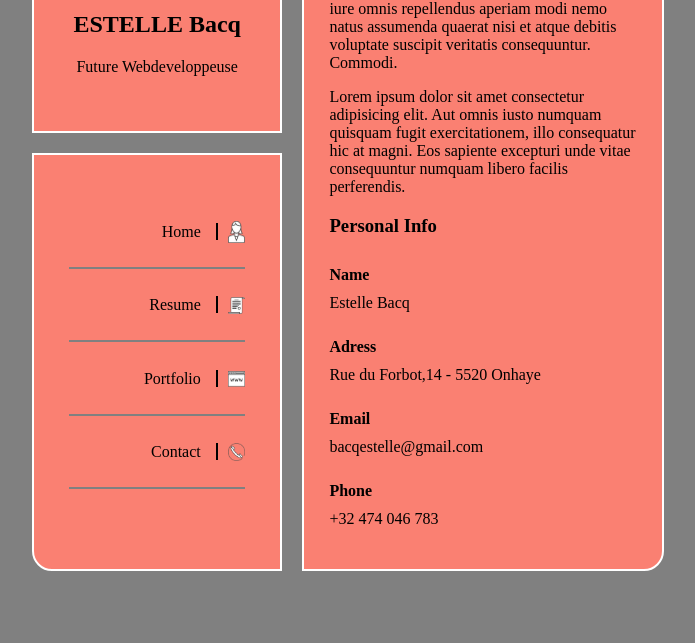
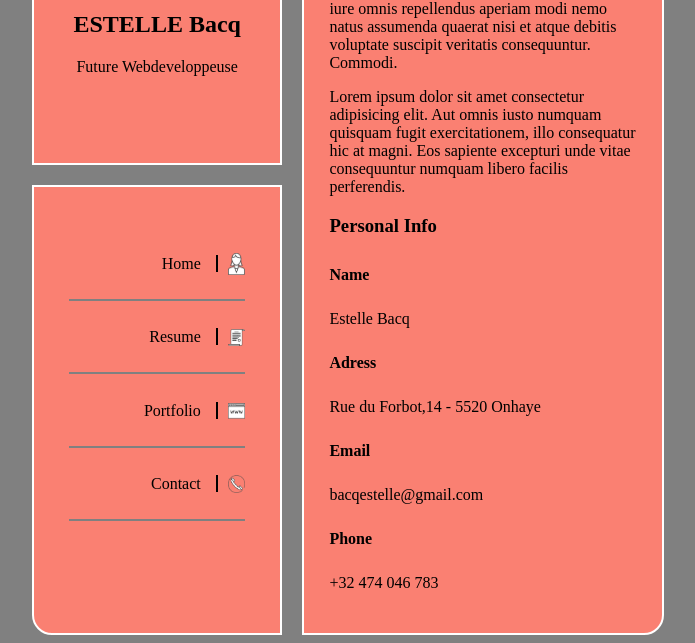
Before and after one commit to BacqEstelle/vcard, a plain HTML site: page index.html in a window 1280 px wide. Shown: the part 255-898 px from the top of the page, without its empty margins (292-987 px from the left). Before the commit the page ends 834 px from the top, so only its background shows below. Drawn offline with Linux system fonts and the light colour scheme.

Commit message:
correction w3c

```diff
--- a/index.html
+++ b/index.html
@@ -1,9 +1,9 @@
 <!DOCTYPE Html>
 <html lang="fr">
 <head>
-  <title> Star Wars Crawl </title>
+  <title> VCard Bacq Estelle </title>
   <meta http-equiv="Content-Type" content="text/html;charset=UTF-8">
-  <meta name="Description" content="Star Wars Crawl">
+  <meta name="Description" content="VCard Bacq Estelle">
   <meta name="viewport" content="width=device-width, initial-scale=1">
   <link href="style.css" rel="stylesheet">
   <link rel="icon" href="img/ico.png" />
@@ -39,10 +39,10 @@
 <p>Lorem ipsum dolor sit amet consectetur, adipisicing elit. Nam mollitia, necessitatibus at iure omnis repellendus aperiam modi nemo natus assumenda quaerat nisi et atque debitis voluptate suscipit veritatis consequuntur. Commodi.</p>
 <p>Lorem ipsum dolor sit amet consectetur adipisicing elit. Aut omnis iusto numquam quisquam fugit exercitationem, illo consequatur hic at magni. Eos sapiente excepturi unde vitae consequuntur numquam libero facilis perferendis.</p>
 <h3>Personal Info</h3>
-<p><div class="box-beige">Name</div> Estelle Bacq</p>
-<p><div class="box-beige">Adress</div>Rue du Forbot,14 - 5520 Onhaye</p>
-<p><div class="box-beige">Email</div>bacqestelle@gmail.com</p>
-<p><div class="box-beige">Phone</div>+32 474 046 783</p>
+<div class="box-beige">Name</div> <p>Estelle Bacq</p>
+<div class="box-beige">Adress</div><p>Rue du Forbot,14 - 5520 Onhaye</p>
+<div class="box-beige">Email</div><p>bacqestelle@gmail.com</p>
+<div class="box-beige">Phone</div><p>+32 474 046 783</p>
 </div>
 
 </div>
```
